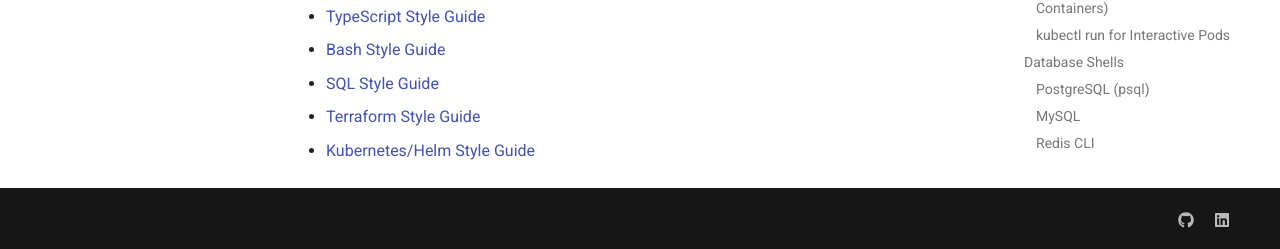
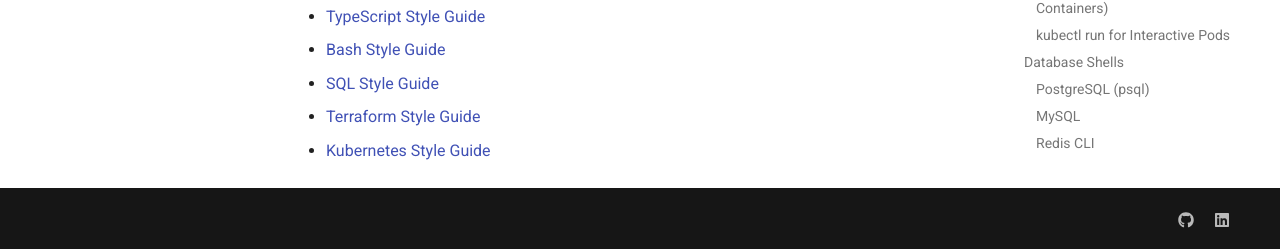
Before and after one commit to tydukes/coding-style-guide, an MkDocs documentation site: the page built from docs/02_language_guides/repl.md, in a window 1280 px wide and 900 px high, scrolled down 42440 px. Shown: the part 648-897 px from the top of the window. Built offline with MkDocs 1.6.1 and Material for MkDocs 9.7.7, drawn with Linux system fonts in a browser that asks for light colours; comment, search, counter and statistics services are not loaded.

Commit message:
fix(docs): correct Kubernetes guide link in REPL guide
Co-Authored-By: Claude Opus 4.6 <noreply@anthropic.com>

```diff
--- a/docs/02_language_guides/repl.md
+++ b/docs/02_language_guides/repl.md
@@ -2175,4 +2175,4 @@ false
 - [Bash Style Guide](bash.md)
 - [SQL Style Guide](sql.md)
 - [Terraform Style Guide](terraform.md)
-- [Kubernetes/Helm Style Guide](kubernetes_helm.md)
+- [Kubernetes Style Guide](kubernetes.md)
```
